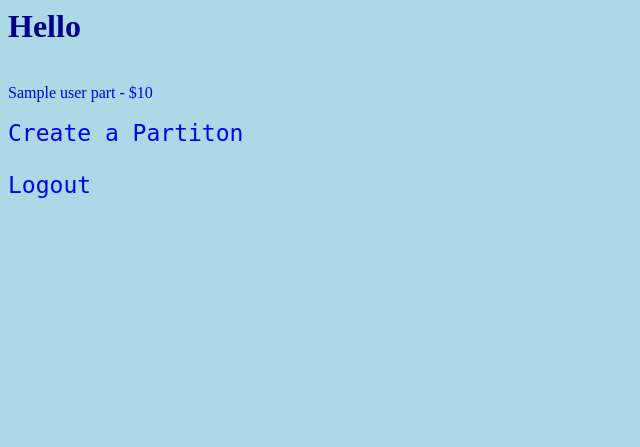
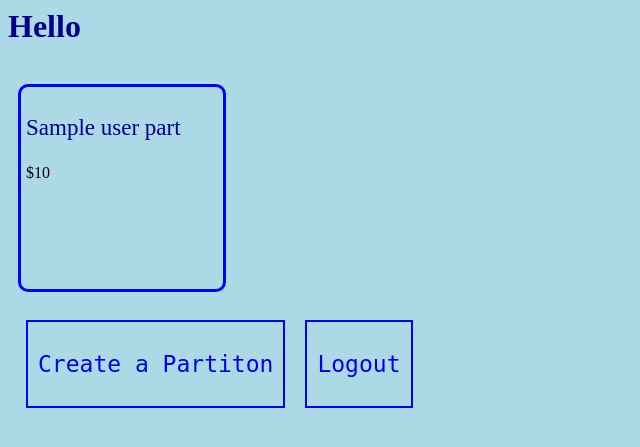
Before and after one commit to SethPalmer3/LogcialBankManager, a Django app: template LBM/users/templates/home.html in a window 1280 px wide. Shown: the top 447 px of the page, without its empty margins (0-640 px from the left). Run offline with Django 3.2, Linux system fonts and the light colour scheme; the template is opened without the code that fills it: most values are stand-ins (such as "Sample title", 1, 10 or a date in 2020).

Commit message:
Updated home page style

```diff
--- a/LBM/users/static/home.css
+++ b/LBM/users/static/home.css
@@ -1,22 +1,82 @@
 body {
-  background-color: lightblue;
+    background-color: lightblue;
 }
 
 h1 {
-  color: darkblue;
+    color: darkblue;
 }
 
-a {
-  text-align: center;
-  text-decoration: none;
+/* a { */
+/*     text-align: center; */
+/*     text-decoration: none; */
+/* } */
+
+.partition_wrap_link{
+    display: inline-block;
+    text-decoration: none;
+    color: inherit;
+    vertical-align: top;
 }
 
 .partition_wrap {
-  display: flexbox;
+    display: inline-block;
+    border: 3px solid blue;
+    border-radius: 10px;
+    width: 15vw;
+    height: 15vw;
+    padding: 5px;
+    vertical-align: top;
+    transition: background-color, scale 0.3s;
+    margin-left: 10px;
+}
+
+.partition_wrap:hover {
+  background-color: lightgrey;
+  scale: 105%;
+}
+
+.partition_wrap:active{
+  background-color: grey;
+}
+
+.partition_label {
+    color: darkblue;
+    font-size: 23px;
+}
+
+.partition_amoutn {
+    color: blue;
+    font-size: 20px;
 }
 
 .anchor_wrap {
-  font-size: 23px;
-  font-family: monospace;
-  outline: blue solid 2xp;
+    text-decoration: none;
+    display: inline-block;
+    vertical-align: middle;
+
+    font-size: 23px;
+    font-family: monospace;
+    text-align: center;
+
+    outline: blue solid 2px;
+
+    margin-top: 30px;
+    margin-left: 20px;
+
+    padding: 10px;
+
+    transition: background-color, scale 0.3s;
+    cursor: pointer;
+    height: 5vw;
+
+    line-height: 5vw;
 }
+
+.anchor_wrap:hover {
+  background-color: lightgrey;
+  scale: 105%;
+}
+
+.anchor_wrap:active{
+  background-color: grey;
+}
--- a/LBM/users/templates/home.html
+++ b/LBM/users/templates/home.html
@@ -9,15 +9,15 @@
     <h1> Hello {{ user.first_name }} </h1>
     <br>
     {% for p in user_parts %}
-    <div class="partition_wrap">
-      <a href="{% url 'users:partition' p.id %}"> {{ p.label }} - ${{ p.current_amount }} </a><br><br>
-    </div>
+    <a href="{% url 'users:partition' p.id %}" class="partition_wrap_link">
+        <div class="partition_wrap">
+            <p class="partition_label"> {{ p.label }} </p>
+            <p class="partition_amount"> ${{ p.current_amount }} </p>
+        </div>
+    </a>
     {% endfor %}
-    <div class="anchor_wrap">
-      <a href="{% url 'users:add_partition' %}"> Create a Partiton </a><br><br>
-    </div>
-    <div class="anchor_wrap">
-      <a href="{% url 'users:logout' %}"> Logout </a>
-    </div>
+    <br>
+    <a href="{% url 'users:add_partition' %}" class="anchor_wrap"> Create a Partiton </a>
+    <a href="{% url 'users:logout' %}" class="anchor_wrap"> Logout </a>
 </body>
 </html>
```
